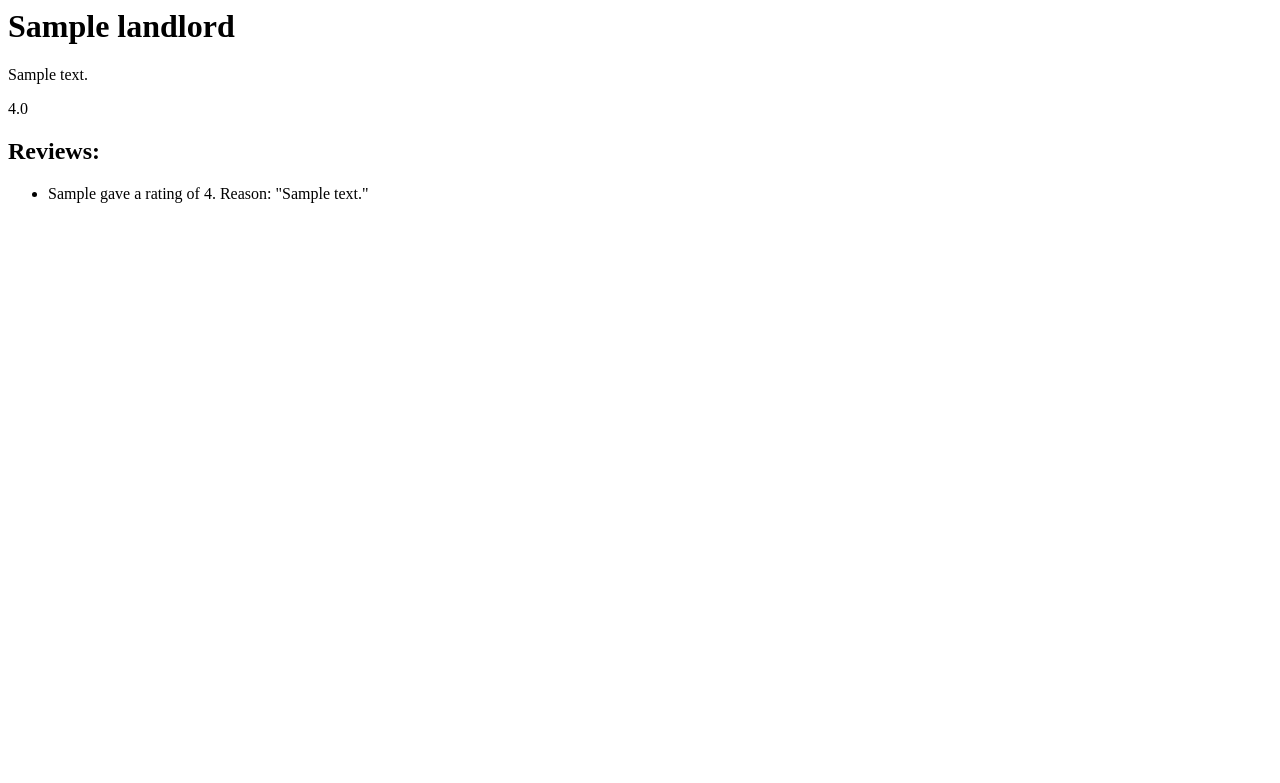
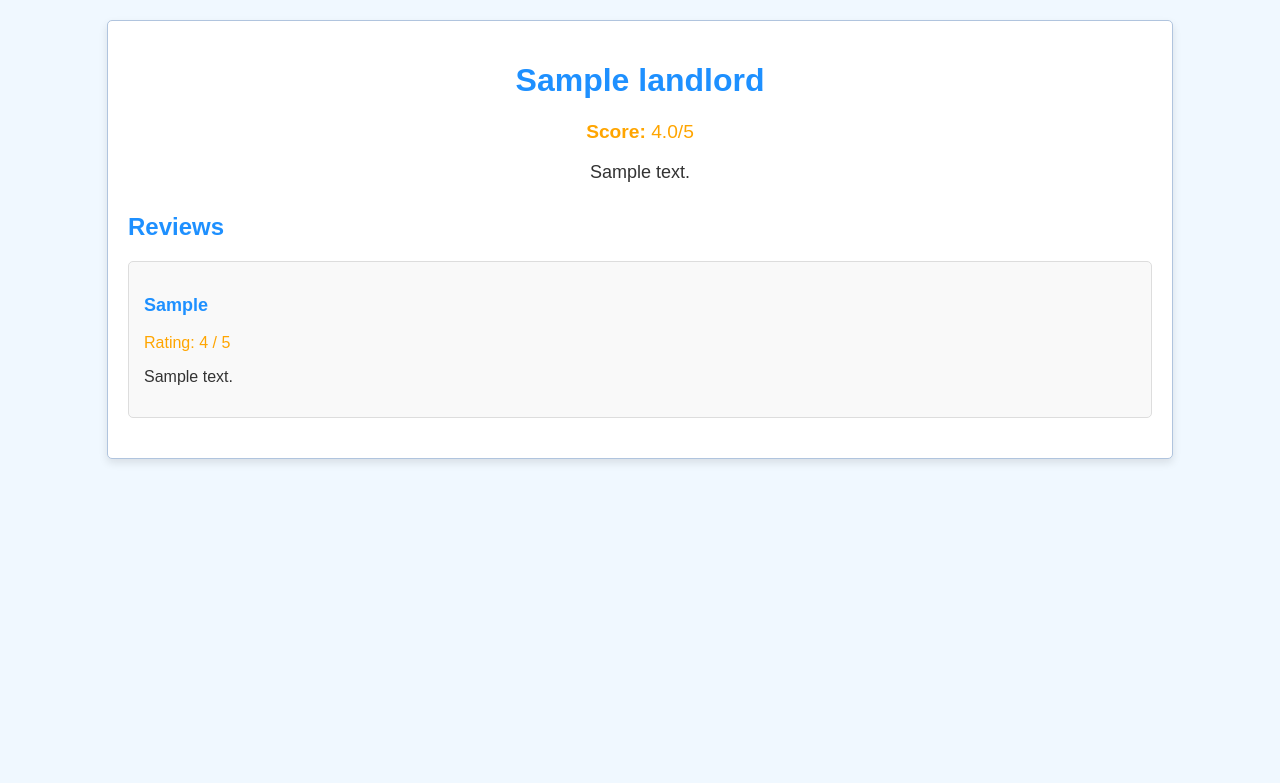
Before and after one commit to RateMy-Landlord/RateMyLandlord, a Django app: page /landlord/1/ in a window 1280 px wide. Shown: the top 783 px of the page. Run offline with Django 5.2, Linux system fonts and the light colour scheme; tables that the repository leaves empty hold one stand-in row (values such as "Sample post").

Commit message:
update format

```diff
--- a/templates/landlord_detail.html
+++ b/templates/landlord_detail.html
@@ -1,11 +1,88 @@
-<h1>{{ landlord.name }}</h1>
-<p>{{ landlord.address }}</p>
-<p>{{ average }}
-<h2>Reviews:</h2>
-<ul>
-{% for review in reviews %}
-    <li>{{ review.tenant }} gave a rating of {{ review.rating }}. Reason: "{{ review.comment }}"</li>
-{% empty %}
-    <li>No reviews yet.</li>
-{% endfor %}
+<!DOCTYPE html>
+<html lang="en">
+<head>
+    <meta charset="UTF-8">
+    <meta name="viewport" content="width=device-width, initial-scale=1.0">
+    <title>Document</title>
+    <style>
+        body {
+            font-family: Arial, sans-serif;
+            background-color: #f0f8ff;
+            color: #333;
+            margin: 0;
+            padding: 0;
+        }
+        .container {
+            width: 80%;
+            margin: 20px auto;
+            padding: 20px;
+            background-color: #ffffff;
+            border: 1px solid #b0c4de;
+            border-radius: 5px;
+            box-shadow: 0 4px 8px rgba(0,0,0,0.1);
+        }
+        .prof_header {
+            text-align: center;
+            margin-bottom: 30px;
+        }
+        .land_name {
+            font-size: 32px;
+            color: #1e90ff;
+        }
+        .land_details {
+            font-size: 18px;
+            color: #333;
+        }
+        .review_section {
+            margin-top: 20px;
+        }
+        .review {
+            background-color: #f9f9f9;
+            border: 1px solid #ddd;
+            border-radius: 5px;
+            padding: 15px;
+            margin-bottom: 20px;
+        }
+        .reviewer_name {
+            font-size: 18px;
+            font-weight: bold;
+            color: #1e90ff;
+        }
+        .rating {
+            font-size: 16px;
+            color: #ffa500;
+        }
+        .comments {
+            margin-top: 10px;
+            font-size: 16px;
+            color: #333;
+        }
+        h2 {
+            color: #1e90ff;
+        }
+    </style>
+</head>
+<body>
+    <div class="container">
+        <div class="prof_header">
+            <h1 class="land_name">{{ landlord.name }}</h1>
+            <p class="rating" style="font-size: larger;"><b>Score: </b>{{ average }}/5</p>
+            <p class="land_details">{{ landlord.address }}</p>
+
+        </div>
+        <div class="review_section">
+<h2>Reviews</h2>
+            {% for review in reviews %}
+                <div class="review">
+                    <p class="reviewer_name">{{ review.tenant }}</p>
+                    <p class="rating">Rating: {{ review.rating }} / 5</p>
+                    <p class="comments">{{ review.comment }}</p>
+                </div>
+            {% endfor %}
+        </div>
+    </div>
+
+
 </ul>
+</body>
+</html>
```
Also changed, not shown: templates/add_landlord.html (+73 -0 lines).
